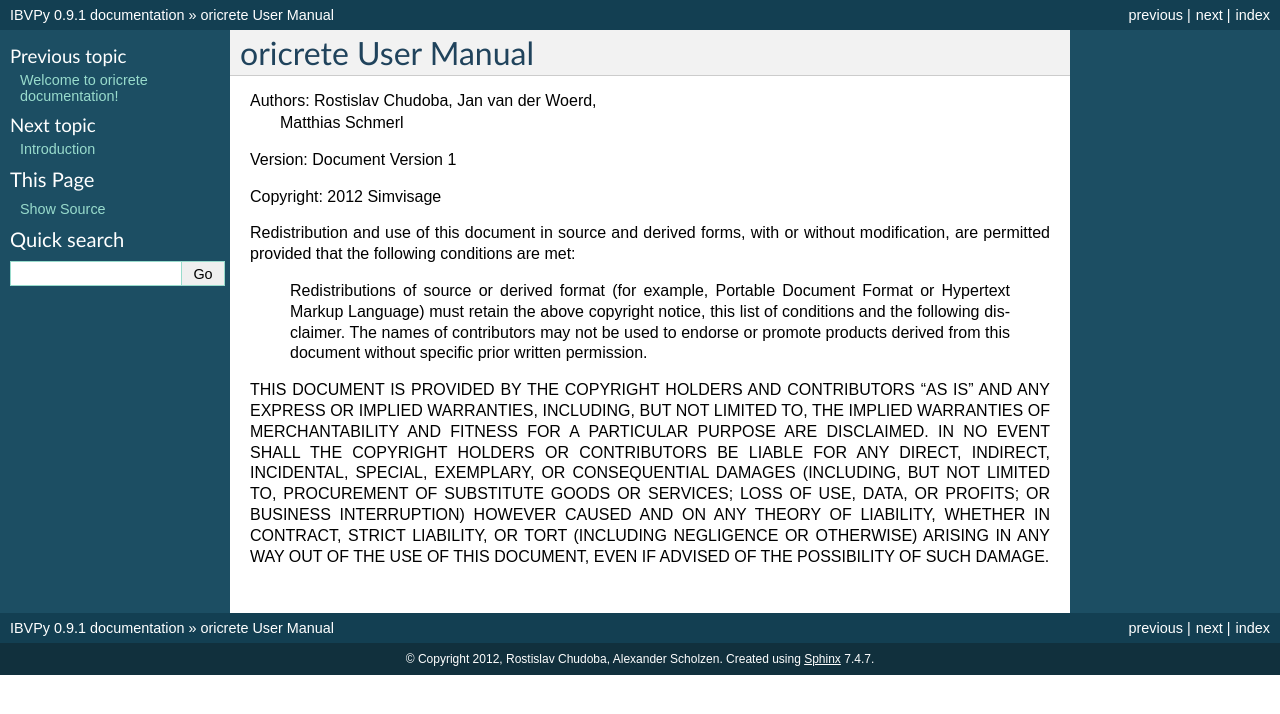
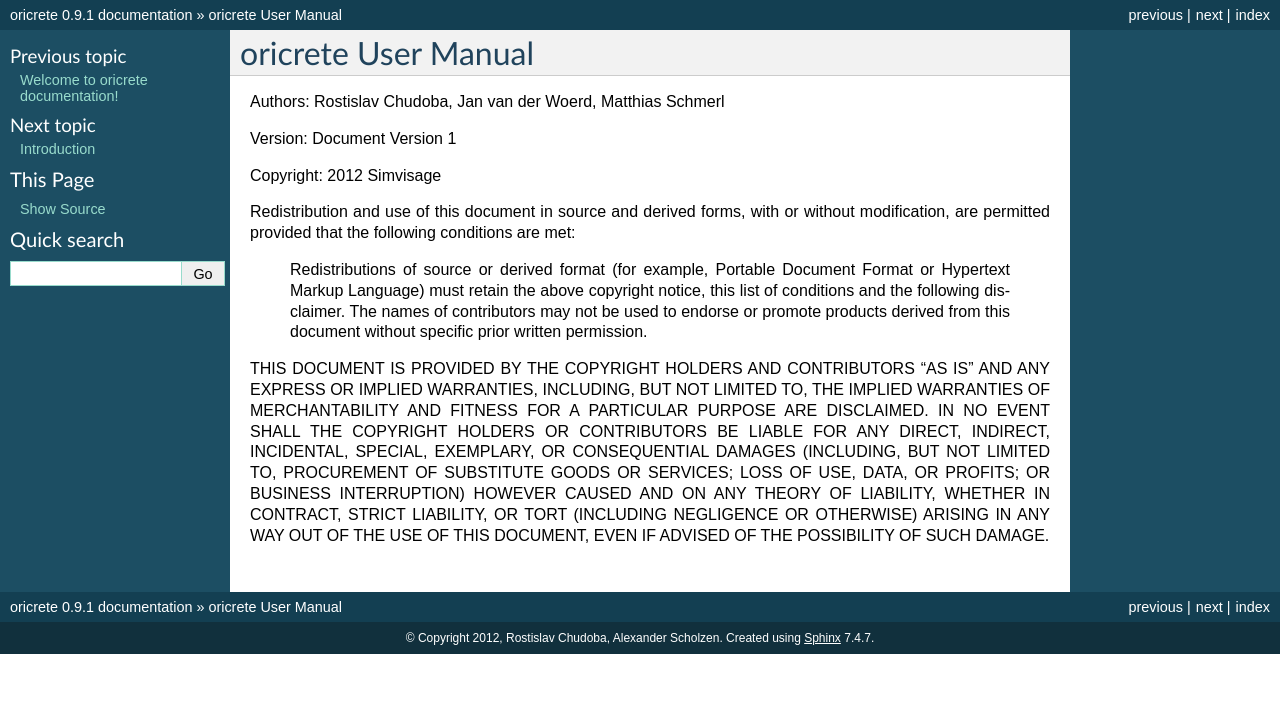
Before and after one commit to simvisage/oricrete, a Sphinx documentation site: the page built from docs/front.rst, in a window 1280 px wide. Shown: the top 714 px of the page. Built offline with Sphinx 7.4.7, drawn with Linux system fonts in a browser that asks for light colours; formulas are drawn with MathJax 3; pages that are not in the unit, such as notebooks, are missing from menus.

Commit message:
documentation set up

```diff
--- a/docs/conf.py
+++ b/docs/conf.py
@@ -1,6 +1,6 @@
 # -*- coding: utf-8 -*-
 #
-# IBVPy documentation build configuration file, created by
+# oricrete documentation build configuration file, created by
 # sphinx-quickstart on Mon Feb 27 11:03:20 2012.
 #
 # This file is execfile()d with the current directory set to its containing dir.
@@ -42,7 +42,7 @@ source_suffix = '.rst'
 master_doc = 'index'
 
 # General information about the project.
-project = u'IBVPy'
+project = u'oricrete'
 copyright = u'2012, Rostislav Chudoba, Alexander Scholzen'
 
 # The version info for the project you're documenting, acts as replacement for
@@ -166,7 +166,7 @@ html_static_path = ['_static']
 #html_file_suffix = None
 
 # Output file base name for HTML help builder.
-htmlhelp_basename = 'IBVPydoc'
+htmlhelp_basename = 'oricretedoc'
 
 
 # -- Options for LaTeX output --------------------------------------------------
@@ -180,7 +180,7 @@ latex_paper_size = 'a4'
 # Grouping the document tree into LaTeX files. List of tuples
 # (source start file, target name, title, author, documentclass [howto/manual]).
 latex_documents = [
-  ('index', 'IBVPy.tex', u'IBVPy Documentation',
+  ('index', 'oricrete.tex', u'oricrete Documentation',
    u'Rostislav Chudoba, Alexander Scholzen', 'manual'),
 ]
 
@@ -225,7 +225,7 @@ latex_documents = [
 # One entry per manual page. List of tuples
 # (source start file, name, description, authors, manual section).
 man_pages = [
-    ('index', 'ibvpy', u'IBVPy Documentation',
+    ('index', 'oricrete', u'oricrete Documentation',
      [u'Rostislav Chudoba, Alexander Scholzen'], 1)
 ]
 
--- a/docs/front.rst
+++ b/docs/front.rst
@@ -2,8 +2,7 @@
 oricrete User Manual
 ===================
 
-Authors: 	Rostislav Chudoba, Jan van der Woerd,
-            Matthias Schmerl
+Authors: 	Rostislav Chudoba, Jan van der Woerd, Matthias Schmerl
 
 Version: 	Document Version 1
 
```
